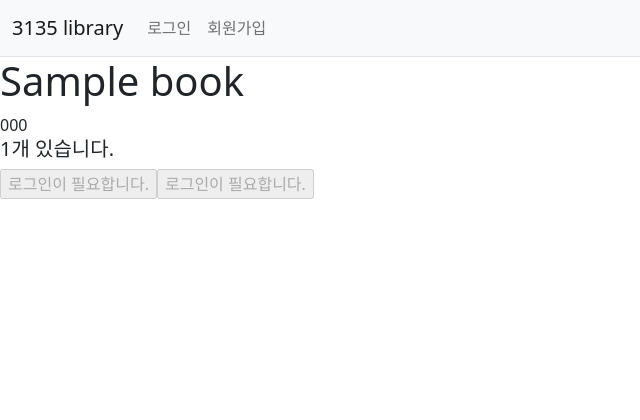
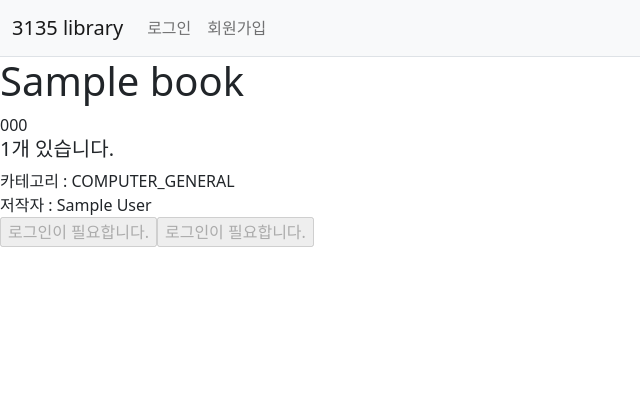
Before and after one commit to SW-Rapid-Response-Team/library-management-website, a Django app: template main/templates/SRRT_library/book_detail.html in a window 1280 px wide. Shown: the top 420 px of the page, without its empty margins (0-640 px from the left). Run offline with Django 4.2, Linux system fonts and the light colour scheme; the template is opened without the code that fills it: values that come from a table or form of the project are taken from there, others are empty; tables that the repository leaves empty hold one stand-in row (values such as "Sample post"); some libraries are stand-ins or nearby versions.

Commit message:
[ADD] - category and author in book detail page

```diff
--- a/main/templates/SRRT_library/book_detail.html
+++ b/main/templates/SRRT_library/book_detail.html
@@ -5,6 +5,8 @@
     {{ book.isbn }}
 </div>
 <h5>{{ book.count }}개 있습니다.</h5>
+카테고리 : {{book.kinds_of_books}} <br>
+저작자 : {{book.author}}
 
 <div>
     <div style="float:left;">
```
